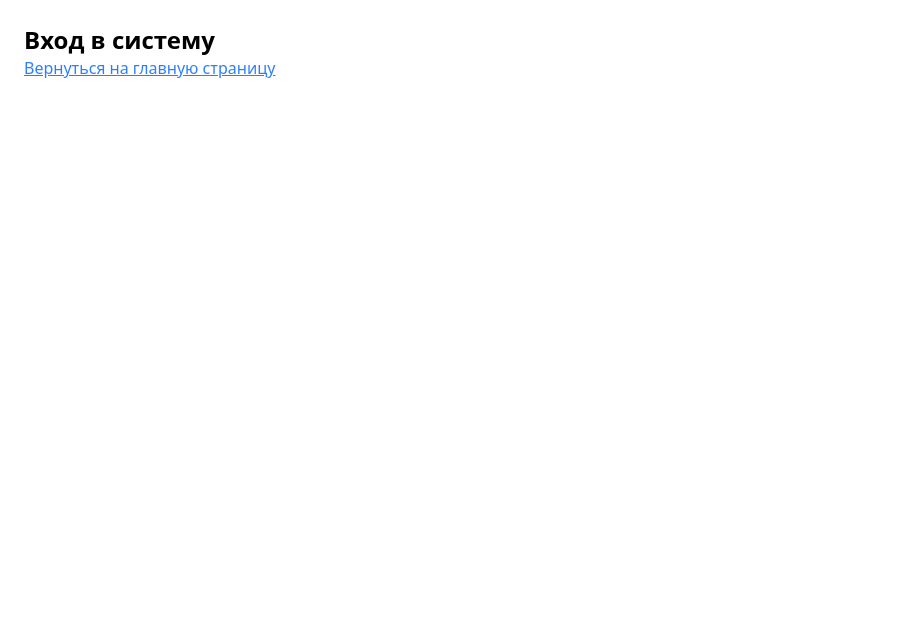
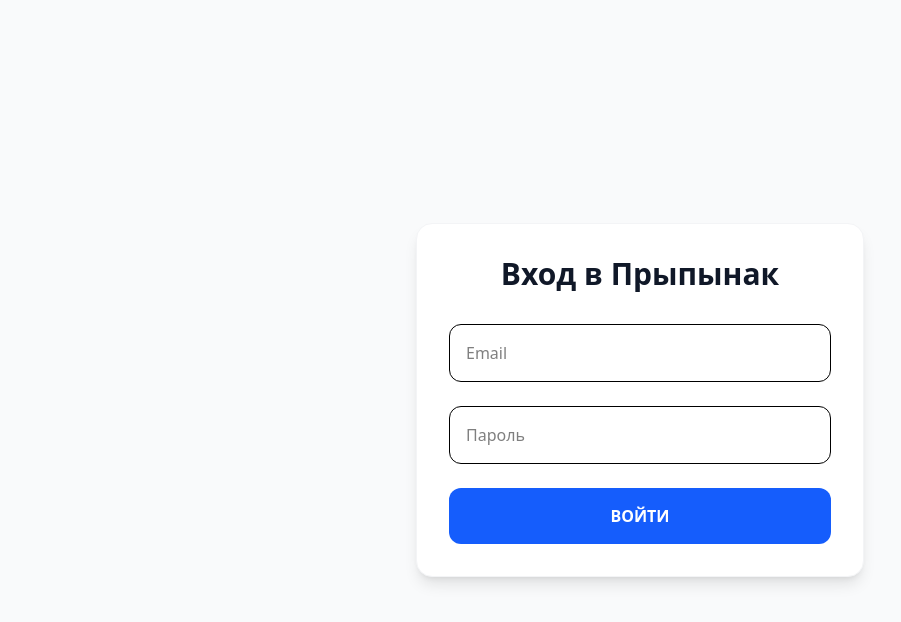
Before and after one commit to dtutoff/prypynak, a Vue app in the folder frontend/: page /login in a window 1280 px wide. Shown: the top 622 px of the page, without its empty margins (0-901 px from the left). Built offline with nearby package versions, Linux system fonts and the light colour scheme.

Commit message:
feat: implement full auth flow with Pinia, Axios interceptors and navigation guards

```diff
--- /dev/null
+++ b/frontend/src/router/index.ts
@@ -0,0 +1,33 @@
+import {createRouter, createWebHistory} from 'vue-router';
+import {useAuthStore} from '../stores/auth';
+
+const routes = [
+    {
+        path: '/',
+        name: 'home',
+        component: () => import("../views/HomeView.vue")
+    },
+    {
+        path: '/login',
+        name: 'login',
+        component: () => import("../views/LoginView.vue"),
+        meta: {guestOnly: true}
+    },
+];
+
+const router = createRouter({
+    history: createWebHistory(),
+    routes,
+});
+
+router.beforeEach((to, from, next) => {
+    const auth = useAuthStore();
+
+    if (to.meta.guestOnly && auth.isLoggedIn) {
+        next({name: 'home'});
+    } else {
+        next();
+    }
+});
+
+export default router;
--- /dev/null
+++ b/frontend/src/stores/auth.ts
@@ -0,0 +1,33 @@
+import {defineStore} from 'pinia';
+import {computed, ref} from "vue";
+import api from '../api';
+import {AuthResponse, LoginCredentials, User} from "../types/auth";
+
+export const useAuthStore = defineStore('auth', () => {
+    const user = ref<User | null>(null);
+    const token = ref<string | null>(localStorage.getItem('access_token'));
+
+    const isLoggedIn = computed(() => !!token.value);
+
+    async function login(credentials: LoginCredentials): Promise<boolean> {
+        try {
+            const {data} = await api.post<AuthResponse>('login', credentials);
+            token.value = data.access_token;
+            user.value = data.user;
+
+            localStorage.setItem('access_token', data.access_token);
+            return true;
+        } catch (error) {
+            console.log('Login failed', error);
+            throw error;
+        }
+    }
+
+    function logout(): void {
+        token.value = null;
+        user.value = null;
+        localStorage.removeItem('access_token');
+    }
+
+    return {user, token, isLoggedIn, login, logout};
+});
--- /dev/null
+++ b/frontend/src/types/auth.ts
@@ -0,0 +1,16 @@
+export interface User {
+    id: number;
+    name: string;
+    email: string;
+}
+
+export interface AuthResponse {
+    access_token: string;
+    token_type: string;
+    user: User;
+}
+
+export interface LoginCredentials {
+    email: string;
+    password: string;
+}
--- a/frontend/src/views/HomeView.vue
+++ b/frontend/src/views/HomeView.vue
@@ -1,11 +1,32 @@
 <script setup lang="ts">
+import {useAuthStore} from '../stores/auth'
+import {useRouter} from 'vue-router'
 
+const auth = useAuthStore()
+const router = useRouter()
+
+const handleLogout = () => {
+  auth.logout()
+  router.push('/login')
+}
 </script>
 
 <template>
-  <div class="p-6">
-    <h1 class="text-2xl font-bold">Главная: Поиск остановок 🚌</h1>
-    <router-link to="/login" class="text-blue-500 underline">Войти в систему</router-link>
+  <div class="p-6 max-w-md mx-auto">
+    <div v-if="auth.isLoggedIn" class="bg-white p-6 rounded-2xl shadow-md border border-gray-100">
+      <h1 class="text-xl font-bold mb-2">С возвращением, {{ auth.user?.name || 'Друг' }}!</h1>
+      <p class="text-gray-600 mb-6 text-sm">Ты успешно авторизован в системе Прыпынак.</p>
+
+      <button @click="handleLogout"
+              class="w-full py-3 bg-red-50 text-red-600 rounded-xl font-medium hover:bg-red-100 transition">
+        ВЫЙТИ ИЗ АККАУНТА
+      </button>
+    </div>
+
+    <div v-else class="text-center">
+      <h1 class="text-2xl font-bold mb-4">Главная страница</h1>
+      <router-link to="/login" class="text-blue-600 font-medium">Войти, чтобы добавить остановки</router-link>
+    </div>
   </div>
 </template>
 
--- a/frontend/src/views/LoginView.vue
+++ b/frontend/src/views/LoginView.vue
@@ -1,11 +1,40 @@
 <script setup lang="ts">
+import {useAuthStore} from "../stores/auth"
+import {useRouter} from "vue-router"
+import {ref} from "vue";
+
+const auth = useAuthStore()
+const router = useRouter()
+
+const email = ref('')
+const password = ref('')
+
+const handleLogin = async () => {
+  try {
+    await auth.login({email: email.value, password: password.value})
+    await router.push('/')
+  } catch (error) {
+    console.log('Ошибка проверьте данные');
+  }
+}
 
 </script>
 
 <template>
-  <div class="p-6">
-    <h1 class="text-2xl font-bold">Вход в систему</h1>
-    <router-link to="/" class="text-blue-500 underline">Вернуться на главную страницу</router-link>
+  <div class="min-h-screen flex items-center justify-center bg-gray-50 px-4">
+    <div class="max-w-md w-full space-y-8 bg-white p-8 rounded-2xl shadow-lg border border-gray-100">
+      <h2 class="text-center text-3xl font-extrabold text-gray-900">Вход в Прыпынак</h2>
+      <form class="mt-8 space-y-6" @submit.prevent="handleLogin">
+        <input v-model="email" type="email" placeholder="Email"
+               class="w-full p-4 border rounded-xl focus:ring-2 focus:ring-blue-500 outline-none"/>
+        <input v-model="password" type="password" placeholder="Пароль"
+               class="w-full p-4 border rounded-xl focus:ring-2 focus:ring-blue-500 outline-none"/>
+        <button type="submit"
+                class="w-full py-4 bg-blue-600 text-white rounded-xl font-bold hover:bg-blue-700 transition">
+          ВОЙТИ
+        </button>
+      </form>
+    </div>
   </div>
 </template>
 
```
Also changed, not shown: frontend/src/main.ts (+7 -3 lines), frontend/src/router.ts (deleted, +0 -16 lines).
